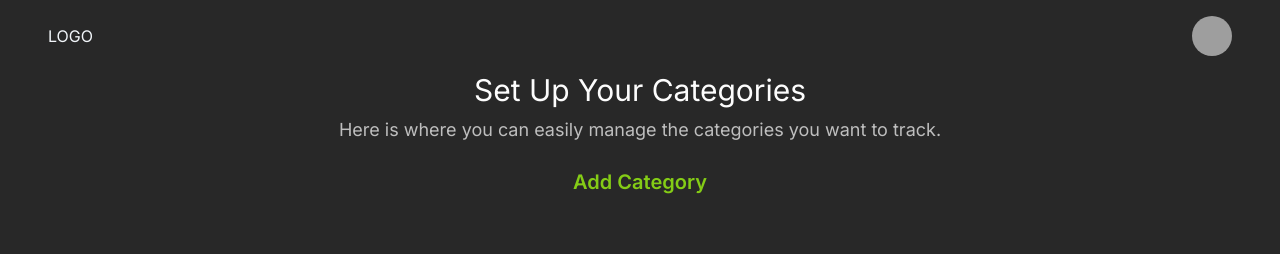
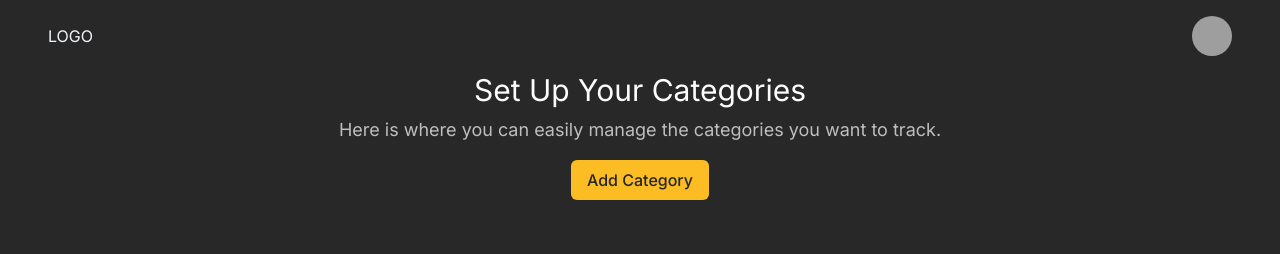
Before and after one commit to JustinRivera-9/finance-pro-v2, a Next.js app: page /app/planned in a window 1280 px wide. Shown: the top 254 px of the page. Built offline with nearby package versions, Linux system fonts and the light colour scheme; no server answers; the database is empty; grey boxes are pictures that could not be loaded.

Commit message:
Changed trigger style for category form

```diff
--- a/components/pages/plannedPage/addCategory/AddCategoryForm.tsx
+++ b/components/pages/plannedPage/addCategory/AddCategoryForm.tsx
@@ -1,3 +1,4 @@
+import { Button } from "@/components/ui/button";
 import FormDrawer from "../../../ui/FormDrawer";
 import CategoryForm from "./CategoryForm";
 
@@ -6,7 +7,11 @@ const AddCategoryForm = () => {
     <FormDrawer
       description="Create a new budget category to track expenses."
       title="Add Category"
-      triggerLabel={<p className="text-xl font-semibold py-2">Add Category</p>}
+      triggerLabel={
+        <Button className="text-md" variant="secondary">
+          Add Category
+        </Button>
+      }
       color="accent"
     >
       <CategoryForm />
```
